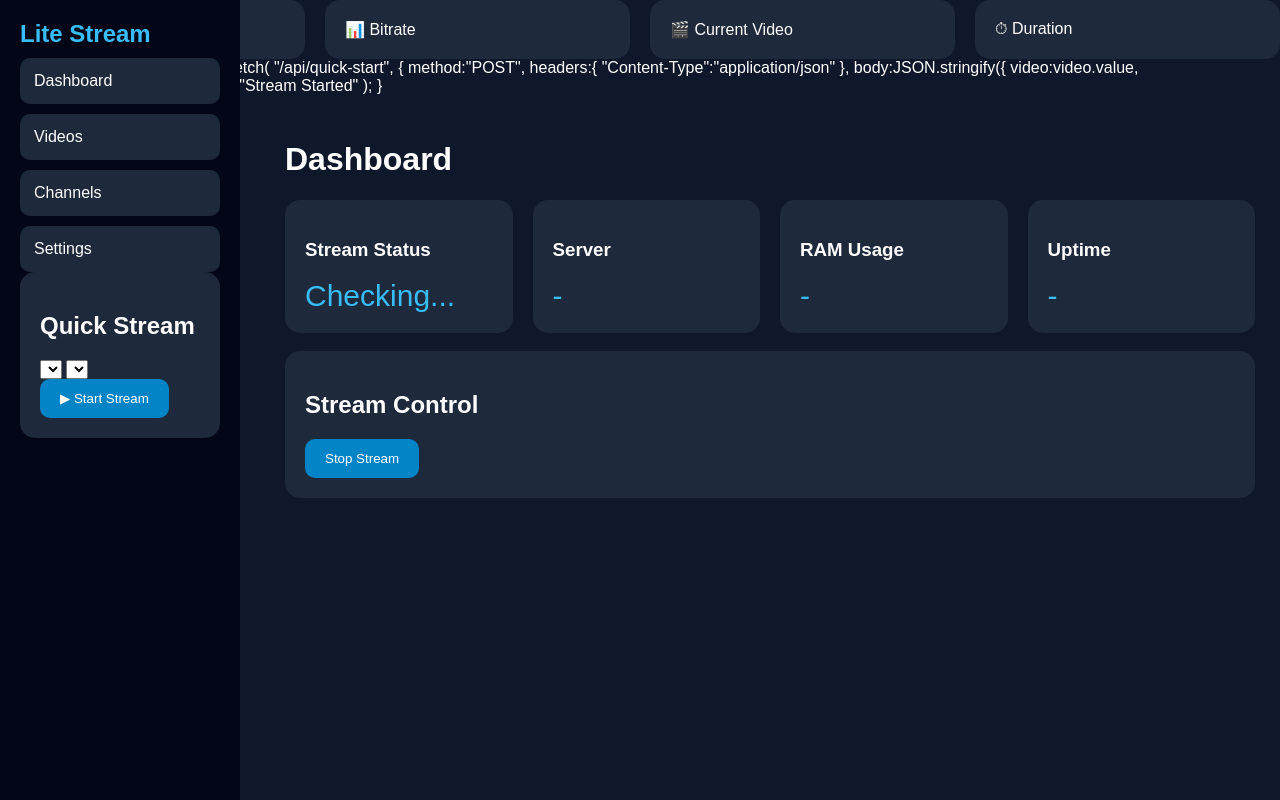
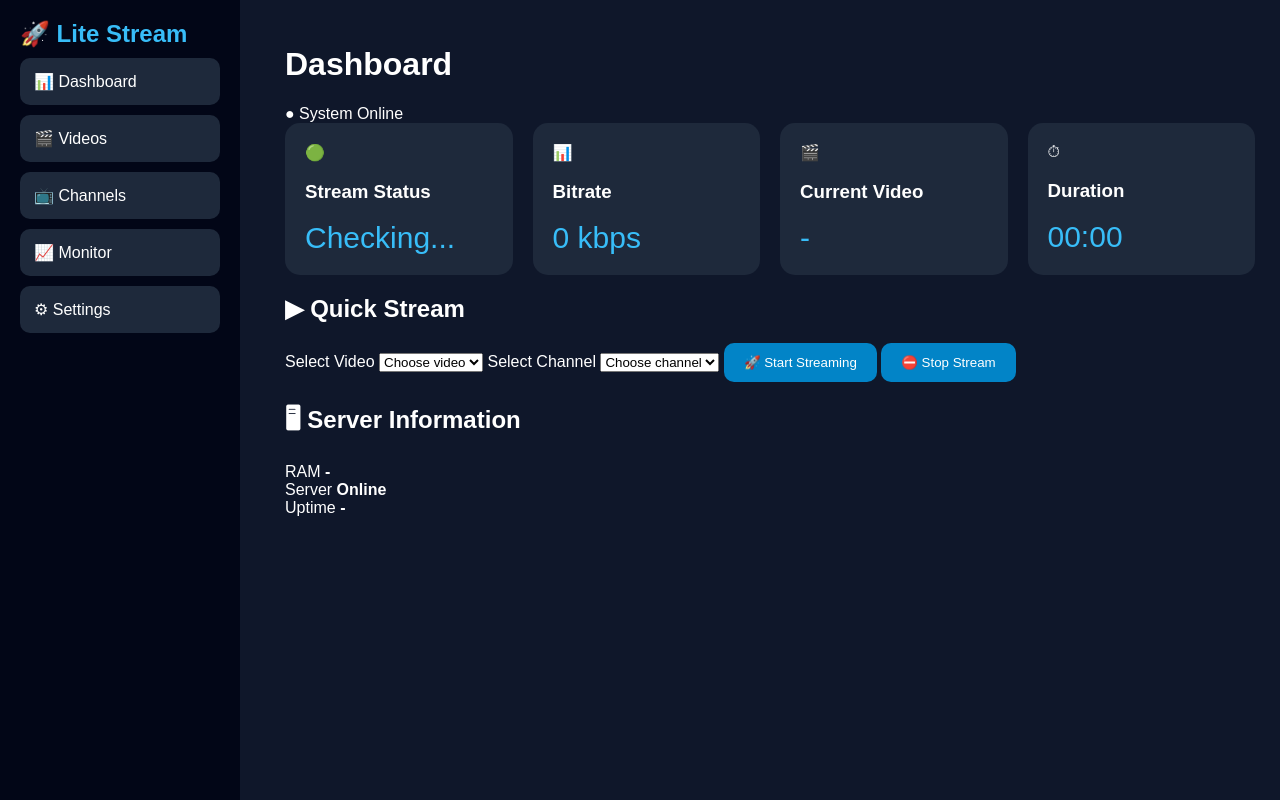
Before and after one commit to onfarooq0008-eng/Restreamer-lite-V2, a website: page public/dashboard.html in a window 1280 px wide. Drawn offline with Linux system fonts and the light colour scheme; no server answers.

Commit message:
Update dashboard.html

```diff
--- a/public/dashboard.html
+++ b/public/dashboard.html
@@ -1,194 +1,56 @@
 <!DOCTYPE html>
-
 <html>
 
 <head>
 
-<title>
-Lite Restreamer
-</title>
+<title>Lite Restreamer Dashboard</title>
 
 <link rel="stylesheet" href="style.css">
+
+<meta name="viewport" content="width=device-width, initial-scale=1">
 
 </head>
 
 
 <body>
-<div class="cards">
-
-<div class="card">
-🟢 Live Status
-</div>
-
-<div class="card">
-📊 Bitrate
-</div>
-
-<div class="card">
-🎬 Current Video
-</div>
-
-<div class="card">
-⏱ Duration
-</div>
-
-</div>
 
 
-async function startLive(){
-
-
-await fetch(
-"/api/quick-start",
-{
-
-method:"POST",
-
-headers:{
-"Content-Type":"application/json"
-},
-
-
-body:JSON.stringify({
-
-video:video.value,
-
-channel:channel.value
-
-})
-
-
-});
-
-
-alert(
-"Stream Started"
-);
-
-
-}
+<!-- Sidebar -->
 
 <div class="sidebar">
 
 
 <div class="logo">
-Lite Stream
+🚀 Lite Stream
 </div>
 
 
 <div class="menu">
 
-<a href="dashboard.html">
-Dashboard
-</a>
-
-<a href="videos.html">
-Videos
-</a>
-
-<a href="channels.html">
-Channels
-</a>
-
-<a href="settings.html">
-Settings
+<a class="active" href="dashboard.html">
+📊 Dashboard
 </a>
 
 
-</div>
-
-<div class="card">
-
-<h2>
-Quick Stream
-</h2>
+<a href="videos.html">
+🎬 Videos
+</a>
 
 
-<select id="video">
-
-</select>
+<a href="channels.html">
+📺 Channels
+</a>
 
 
-<select id="channel">
-
-</select>
+<a href="monitor.html">
+📈 Monitor
+</a>
 
 
-<button onclick="startLive()">
+<a href="settings.html">
+⚙ Settings
+</a>
 
-▶ Start Stream
-
-</button>
-
-
-</div>
-
-</div>
-
-
-
-<div class="main">
-
-
-<h1>
-Dashboard
-</h1>
-
-
-<div class="cards">
-
-
-<div class="card">
-
-<h3>
-Stream Status
-</h3>
-
-<div class="value" id="status">
-Checking...
-</div>
-
-</div>
-
-
-
-<div class="card">
-
-<h3>
-Server
-</h3>
-
-<div class="value" id="server">
--
-</div>
-
-</div>
-
-
-
-<div class="card">
-
-<h3>
-RAM Usage
-</h3>
-
-<div class="value" id="ram">
--
-</div>
-
-</div>
-
-
-
-<div class="card">
-
-<h3>
-Uptime
-</h3>
-
-<div class="value" id="uptime">
--
-</div>
 
 </div>
 
@@ -197,31 +59,332 @@ Uptime
 
 
 
-<br>
+
+
+<!-- Main Area -->
+
+<div class="main">
+
+
+<div class="topbar">
+
+<h1>
+Dashboard
+</h1>
+
+
+<div class="live-badge">
+
+● System Online
+
+</div>
+
+
+</div>
+
+
+
+
+
+<!-- Statistics -->
+
+
+<div class="cards">
 
 
 <div class="card">
 
+<div class="icon">
+🟢
+</div>
+
+<h3>
+Stream Status
+</h3>
+
+
+<div class="value" id="status">
+Checking...
+</div>
+
+
+</div>
+
+
+
+<div class="card">
+
+<div class="icon">
+📊
+</div>
+
+<h3>
+Bitrate
+</h3>
+
+
+<div class="value" id="bitrate">
+0 kbps
+</div>
+
+
+</div>
+
+
+
+<div class="card">
+
+<div class="icon">
+🎬
+</div>
+
+<h3>
+Current Video
+</h3>
+
+
+<div class="value" id="current">
+-
+</div>
+
+
+</div>
+
+
+
+<div class="card">
+
+<div class="icon">
+⏱
+</div>
+
+<h3>
+Duration
+</h3>
+
+
+<div class="value" id="uptime">
+00:00
+</div>
+
+
+</div>
+
+
+</div>
+
+
+
+
+
+
+
+<!-- Quick Stream -->
+
+
+<div class="panel">
+
+
 <h2>
-Stream Control
+▶ Quick Stream
 </h2>
 
 
-<button onclick="stopStream()">
-Stop Stream
+<div class="form">
+
+
+<label>
+Select Video
+</label>
+
+
+<select id="video">
+
+<option>
+Choose video
+</option>
+
+</select>
+
+
+
+
+<label>
+Select Channel
+</label>
+
+
+<select id="channel">
+
+<option>
+Choose channel
+</option>
+
+</select>
+
+
+
+
+<button onclick="startLive()">
+
+🚀 Start Streaming
+
+</button>
+
+
+<button class="stop"
+onclick="stopStream()">
+
+⛔ Stop Stream
+
 </button>
 
 
 </div>
 
 
+</div>
+
+
+
+
+
+
+
+
+<!-- Server -->
+
+
+<div class="panel">
+
+
+<h2>
+🖥 Server Information
+</h2>
+
+
+<div class="server-grid">
+
+
+<div>
+RAM
+<strong id="ram">
+-
+</strong>
+</div>
+
+
+
+<div>
+Server
+<strong id="server">
+Online
+</strong>
+</div>
+
+
+
+<div>
+Uptime
+<strong id="serverTime">
+-
+</strong>
+</div>
+
 
 </div>
+
+
+</div>
+
+
+
+
+</div>
+
+
+
+
 
 
 <script src="app.js"></script>
 
 
+<script>
+
+
+async function startLive(){
+
+
+let response =
+await fetch(
+"/api/quick-start",
+{
+
+method:"POST",
+
+headers:
+{
+"Content-Type":"application/json"
+},
+
+
+body:
+JSON.stringify({
+
+video:
+document.getElementById("video").value,
+
+
+channel:
+document.getElementById("channel").value
+
+})
+
+});
+
+
+let data =
+await response.json();
+
+
+
+alert(
+data.status || "Stream Started"
+);
+
+
+}
+
+
+
+
+async function stopStream(){
+
+
+await fetch(
+
+"/api/stream/stop",
+
+{
+method:"POST"
+}
+
+);
+
+
+alert(
+"Stream stopped"
+);
+
+
+}
+
+
+</script>
+
+
+
 </body>
 
 </html>
```
